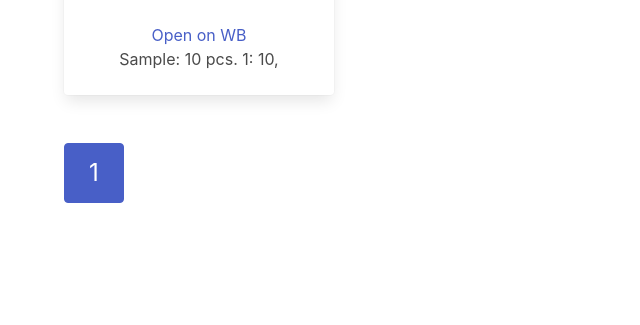
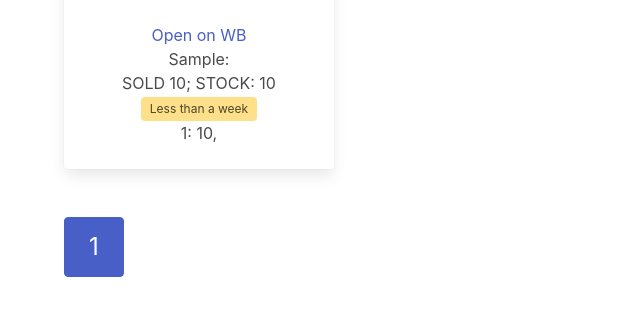
Before and after one commit to matacoder/wildberries-rest-api, a Django app: page /summary/ in a window 1280 px wide. Shown: the part 661-986 px from the top of the page, without its empty margins (0-640 px from the left). Before the commit the page ends 864 px from the top, so only its background shows below. Run offline with Django 3.2, Linux system fonts and the light colour scheme; a user stored in the database is signed in; tables that the repository leaves empty hold one stand-in row (values such as "Sample post"); a database or web service that is not in the repository returns one stand-in record (values such as "Sample title").

Commit message:
Fancy badges for stock evaluation on summary page

```diff
--- a/templates/includes/summary_card.html
+++ b/templates/includes/summary_card.html
@@ -16,7 +16,27 @@
                         Open on WB
                     </a>
                     <div class="content">
-                    {{ info.sku }}: {{ info.total }} pcs.
+                        {{ info.sku }}: <br/>
+                        SOLD {{ info.total }}; STOCK: {{ info.stock }} <br/>
+                        {% if info.stock == 0 %}
+                            <div class="block">
+                                  <span class="tag is-danger">
+                                    Out of stock
+                                  </span>
+                            </div>
+                        {% elif info.stock <= info.total %}
+                            <div class="block">
+                                  <span class="tag is-warning">
+                                    Less than a week
+                                  </span>
+                            </div>
+                        {% else %}
+                            <div class="block">
+                                  <span class="tag is-success">
+                                    Enough
+                                  </span>
+                            </div>
+                        {% endif %}
                         {% for key, value in info.sizes.items %}
                             {{ key }}: {{ value }},
                         {% endfor %}
--- a/wb/views.py
+++ b/wb/views.py
@@ -5,9 +5,14 @@ from django.core.paginator import Paginator
 from django.shortcuts import render
 
 from wb.forms import ApiForm
-from wb.services import (get_bought_products, get_bought_sum,
-                         get_ordered_products, get_ordered_sum,
-                         get_stock_products, get_weekly_payment)
+from wb.services import (
+    get_bought_products,
+    get_bought_sum,
+    get_ordered_products,
+    get_ordered_sum,
+    get_stock_products,
+    get_weekly_payment,
+)
 
 
 def index(request):
@@ -80,6 +85,7 @@ def weekly_orders_summary(request):
     data = get_ordered_products(user=request.user, week=True, flag=0)
     combined = dict()
     # logging.warning(data)
+    stock = get_stock_as_dict(request)
     for item in data:
         wb_id = item["nmId"]
         sku = item["supplierArticle"]
@@ -90,6 +96,7 @@ def weekly_orders_summary(request):
                 "sizes": {size: qty},
                 "total": qty,
                 "sku": sku,
+                "stock": stock.get(wb_id, None),
             }
         else:
             editing = combined[wb_id]  # this is pointer to object in memory
@@ -109,3 +116,8 @@ def weekly_orders_summary(request):
         "summary.html",
         data,
     )
+
+
+def get_stock_as_dict(request):
+    data = get_stock_products(user=request.user)
+    return {x["nmId"]: x["quantity"] for x in data}
```
